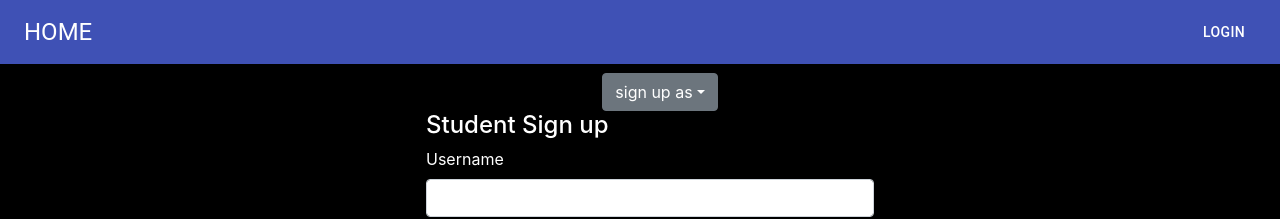
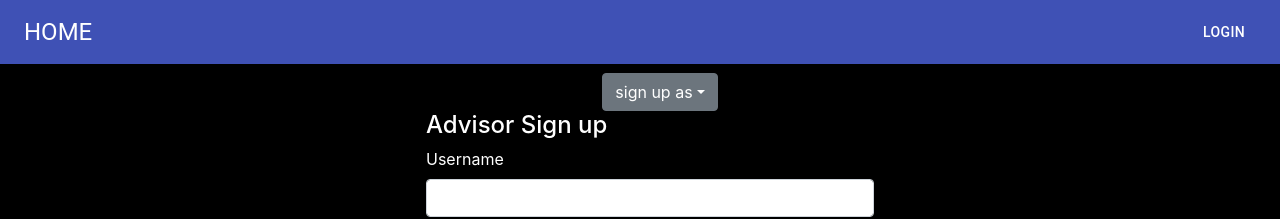
Before and after one commit to jthang3/schoolClient, a React (Create React App) app: page / in a window 1280 px wide. Shown: the top 219 px of the page. Built offline with nearby package versions, Linux system fonts and the light colour scheme.

Commit message:
final deploy

```diff
--- a/src/auth/AdvisorSignUp.js
+++ b/src/auth/AdvisorSignUp.js
@@ -139,7 +139,7 @@ const Signup = (props)=>{
         <div className = "authForm">
           <div>
             <Row>{result()}</Row>
-            <h4>Student Sign up</h4>
+            <h4>Advisor Sign up</h4>
             <Form onSubmit = {handleSubmit}autoComplete="off">
                 <FormGroup>
                     <Label htmlFor = "username">Username</Label>
```
